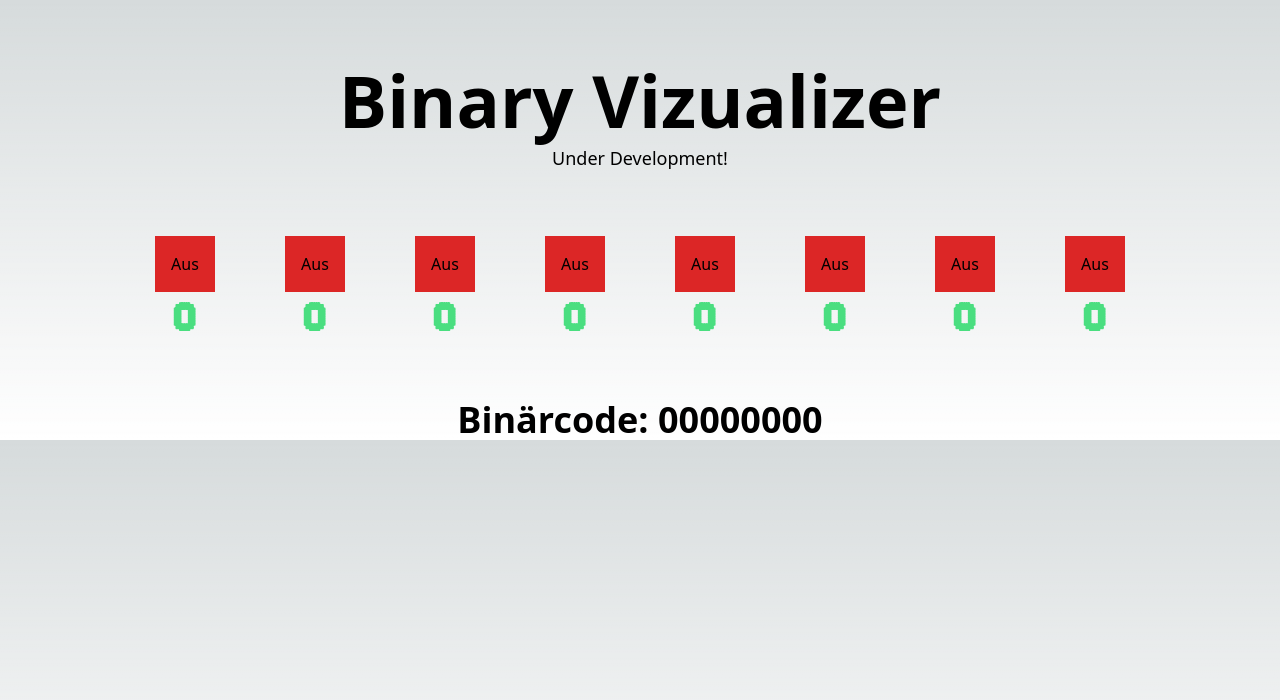
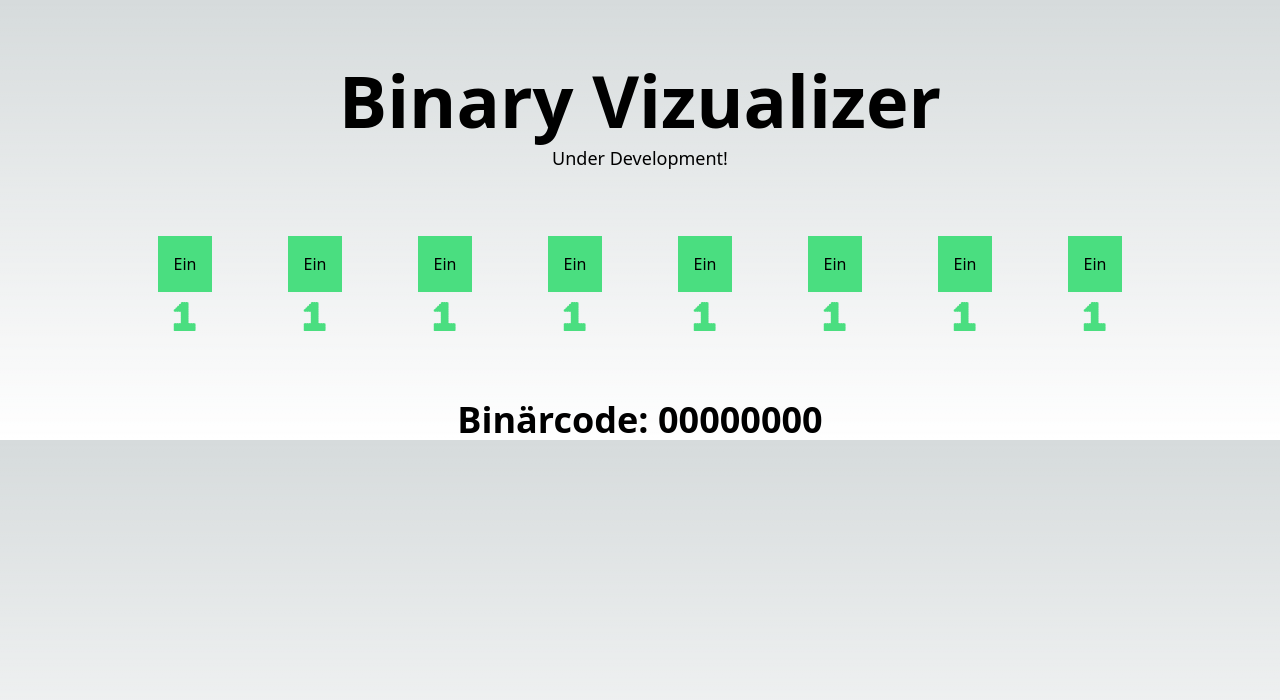
Before and after one commit to EinfachKonrad/binary-viz, a Next.js app: page / in a window 1280 px wide. Shown: the top 700 px of the page. Built offline with nearby package versions, Linux system fonts and the light colour scheme.

Commit message:
last commit for "before Info"

```diff
--- /dev/null
+++ b/app/components/Bit.js
@@ -0,0 +1,51 @@
+'use client';
+
+
+
+import React, { useState } from 'react';
+import props from 'prop-types';
+
+function Bit (props) {
+  const [isOn, setIsOn] = useState(true);
+  const [number, setNumber] = useState(1);
+
+  function handleClick() {
+    setIsOn(!isOn);
+    setNumber(isOn ? 0 : 1);
+
+    calculate();
+  }
+
+  return (
+    <div className="text-center">
+      <button
+        className={isOn ? 'bg-green-400 p-4' : 'bg-red-600 p-4'}
+        onClick={handleClick}
+      >
+        {isOn ? 'Ein' : 'Aus'}
+      </button>
+      <p className="font-[led] font-bold text-3xl text-green-400 pt-2" id={"result-" + props.id}>
+        {number}
+      </p>
+    </div>
+  );
+}
+
+export default Bit;
+
+export function calculate() {
+
+  var result1 = document.getElementById("result-1").innerHTML;
+  var result2 = document.getElementById("result-2").innerHTML;
+  var result3 = document.getElementById("result-3").innerHTML;
+  var result4 = document.getElementById("result-4").innerHTML;
+  var result5 = document.getElementById("result-5").innerHTML;
+  var result6 = document.getElementById("result-6").innerHTML;
+  var result7 = document.getElementById("result-7").innerHTML;
+  var result8 = document.getElementById("result-8").innerHTML;
+
+  const bin = result1 + result2 + result3 + result4 + result5 + result6 + result7 + result8;
+  const decimalResult = parseInt(bin, 2).toString(10);
+
+  document.getElementById("decimal").innerHTML = result1 + result2 + result3 + result4 + result5 + result6 + result7 + result8;
+}
```
